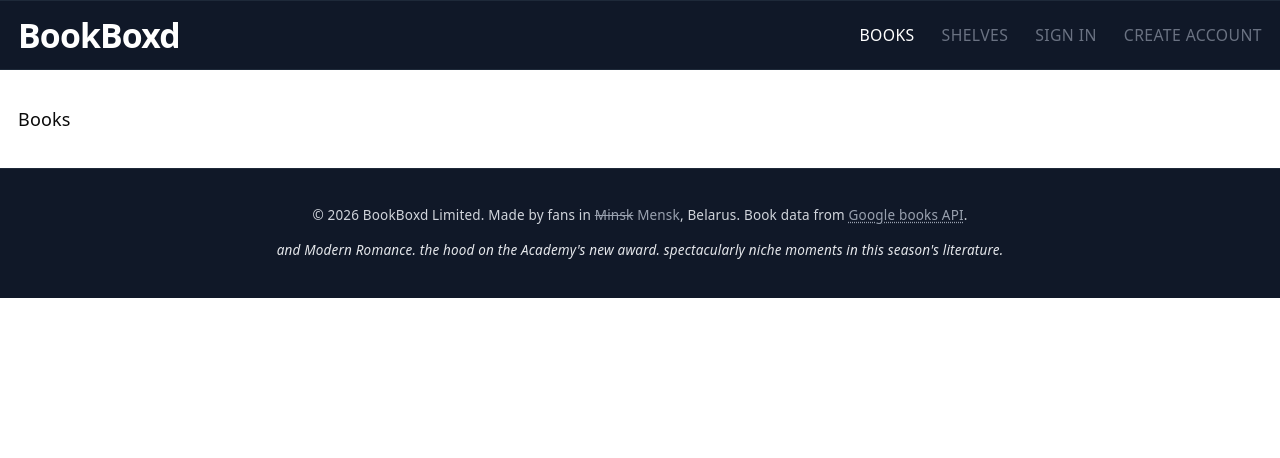
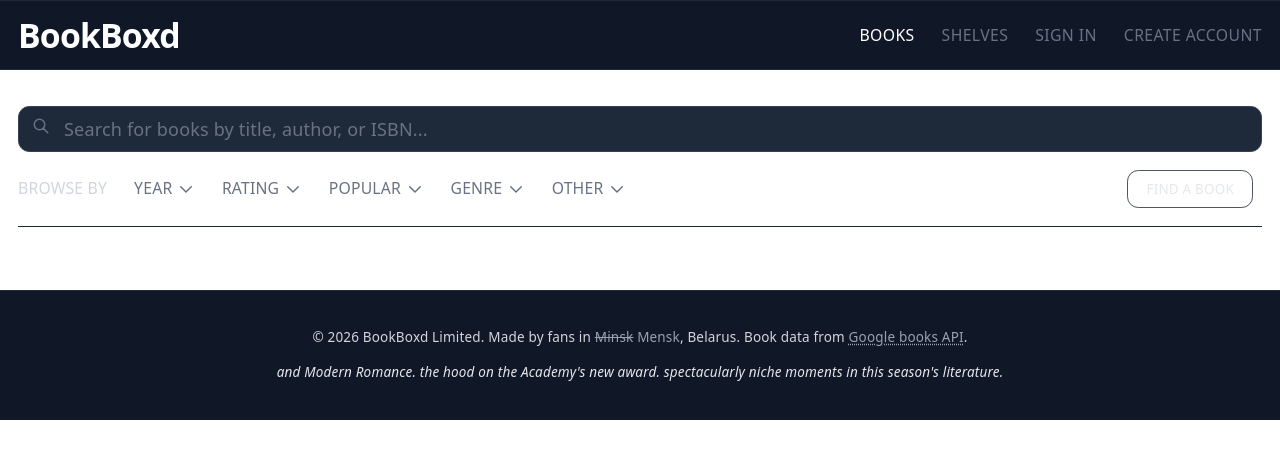
Before and after one commit to jestemczyk/BookBoxed, a React (Vite) app: page /books in a window 1280 px wide. Shown: the top 458 px of the page. Built offline with nearby package versions, Linux system fonts and the light colour scheme.

Commit message:
add search bar

```diff
--- /dev/null
+++ b/src/components/FiltersComponent.tsx
@@ -0,0 +1,62 @@
+import { useState } from "react";
+import { FILTERS } from "../constants";
+
+export const FiltersComponent = () => {
+  const [isFilterOpen, setIsFilterOpen] = useState(false);
+  return (
+    <div>
+      <button
+        onClick={() => setIsFilterOpen(!isFilterOpen)}
+        className="md:hidden flex items-center justify-between w-full text-sm font-medium text-gray-300 hover:text-white mb-2"
+      >
+        <span>BROWSE BY</span>
+        <svg
+          className={`w-5 h-5 transition-transform ${isFilterOpen ? "rotate-180" : ""}`}
+          fill="none"
+          stroke="currentColor"
+          viewBox="0 0 24 24"
+        >
+          <path
+            strokeLinecap="round"
+            strokeLinejoin="round"
+            strokeWidth={2}
+            d="M19 9l-7 7-7-7"
+          />
+        </svg>
+      </button>
+
+      <div className={`${isFilterOpen ? "block" : "hidden"} md:block`}>
+        <div className="flex flex-col md:flex-row md:items-center space-y-2 md:space-y-0 md:space-x-6 text-sm">
+          <span className="font-medium text-gray-300 hidden md:block">
+            BROWSE BY
+          </span>
+
+          {FILTERS.map((filter) => (
+            <button
+              key={filter}
+              className="text-gray-500 hover:text-white cursor-pointer transition-colors flex items-center justify-between md:justify-start w-full md:w-auto"
+            >
+              <span>{filter}</span>
+              <svg
+                className="w-4 h-4 ml-1"
+                fill="none"
+                stroke="currentColor"
+                viewBox="0 0 24 24"
+              >
+                <path
+                  strokeLinecap="round"
+                  strokeLinejoin="round"
+                  strokeWidth={2}
+                  d="M19 9l-7 7-7-7"
+                />
+              </svg>
+            </button>
+          ))}
+          <button className="cursor-pointer px-4 py-2 border border-gray-600 rounded-lg text-gray-200 hover:bg-gray-800 hover:border-gray-500 transition-all md:ml-auto w-full md:w-auto md:text-xs text-center mt-2 md:mt-0 mr-2 font-medium">
+            FIND A BOOK
+          </button>
+        </div>
+      </div>
+    </div>
+  );
+};
--- /dev/null
+++ b/src/components/SearchComponent.tsx
@@ -0,0 +1,27 @@
+export const SearchComponent = () => {
+  return (
+    <div className="mb-4">
+      <div className="relative">
+        <input
+          type="text"
+          placeholder="Search for books by title, author, or ISBN..."
+          className="w-full px-4 py-2 pl-10 bg-[#1E2A3A] border border-gray-700 rounded-lg text-white placeholder-gray-500 focus:outline-none focus:border-gray-600 transition-colors"
+          style={{ backgroundColor: "#1E2A3A" }}
+        />
+        <svg
+          className="absolute left-3 top-2.5 w-4 h-4 text-gray-500"
+          fill="none"
+          stroke="currentColor"
+          viewBox="0 0 24 24"
+        >
+          <path
+            strokeLinecap="round"
+            strokeLinejoin="round"
+            strokeWidth={2}
+            d="M21 21l-6-6m2-5a7 7 0 11-14 0 7 7 0 0114 0z"
+          />
+        </svg>
+      </div>
+    </div>
+  );
+};
--- /dev/null
+++ b/src/constants/index.ts
@@ -0,0 +1 @@
+export const FILTERS = ["YEAR", "RATING", "POPULAR", "GENRE", "OTHER"];
--- a/src/pages/Books.tsx
+++ b/src/pages/Books.tsx
@@ -1,3 +1,11 @@
+import { FiltersComponent } from "@/components/FiltersComponent";
+import { SearchComponent } from "@/components/SearchComponent";
+
 export const Books = () => {
-  return <div>Books</div>;
+  return (
+    <div className="border-b border-gray-800 pb-4 mb-6">
+      <SearchComponent />
+      <FiltersComponent />
+    </div>
+  );
 };
```
